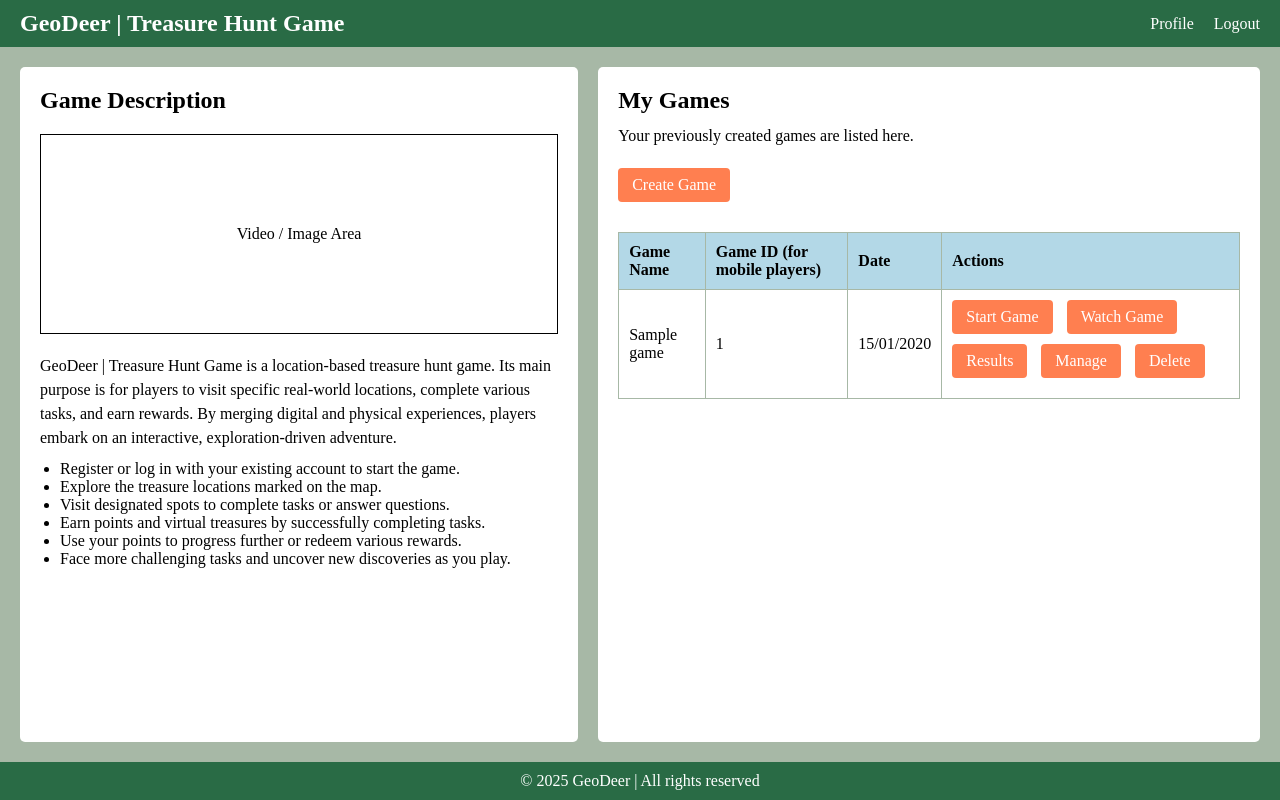
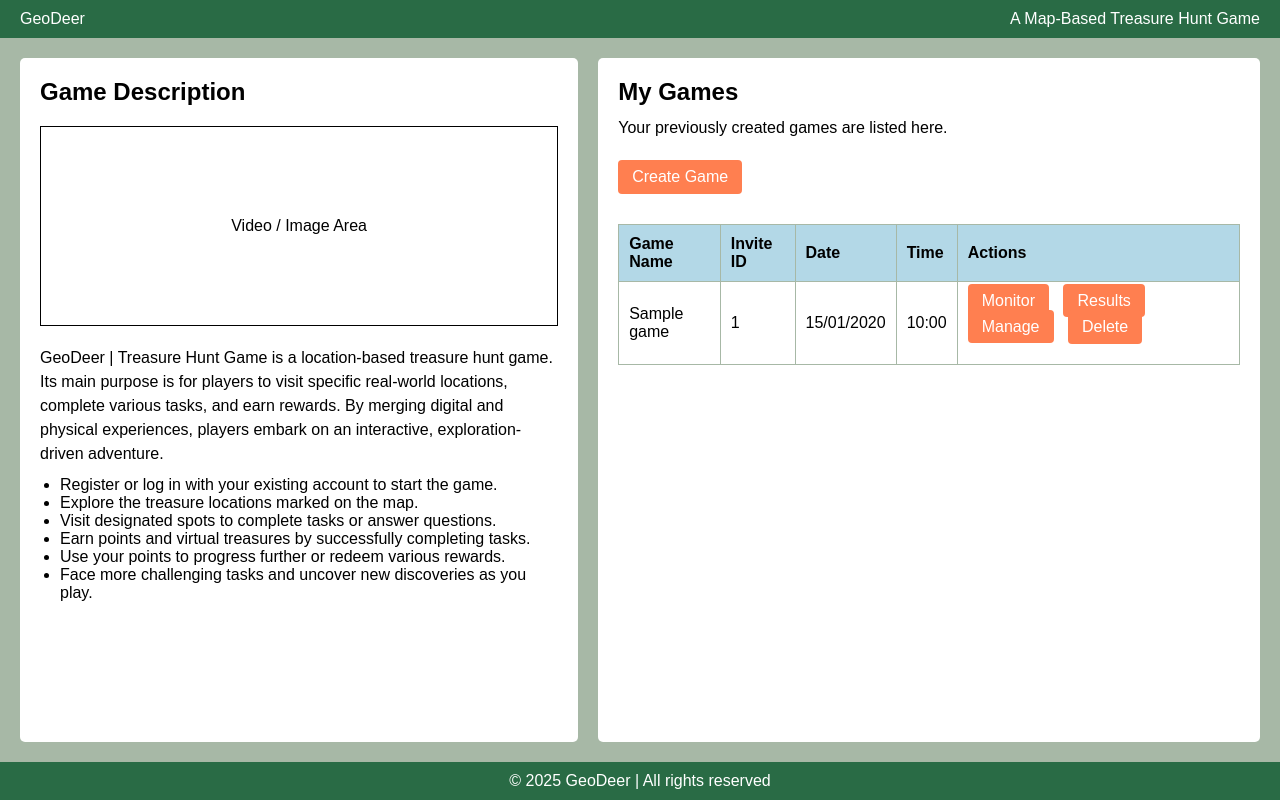
Before and after one commit to GeoDeer/geodeer-server, a Django app: template game/templates/game/main_menu.html in a window 1280 px wide. Run offline with Django 5.2, Linux system fonts and the light colour scheme; the template is opened without the code that fills it: values that come from a table or form of the project are taken from there, others are empty; tables that the repository leaves empty hold one stand-in row (values such as "Sample post").

Commit message:
main_menu

```diff
--- a/GeoDeer/urls.py
+++ b/GeoDeer/urls.py
@@ -21,6 +21,7 @@ from game import views
 urlpatterns = [
     path('admin/', admin.site.urls),
     path('', views.auth, name='auth_page'),
+    path('main-menu/<int:creator_id>/', views.main_menu, name='main_menu'),
     path('game/', include('game.urls')),
     path('api/', include('mobile.urls')),
 ]
--- a/game/templates/game/main_menu.html
+++ b/game/templates/game/main_menu.html
@@ -10,7 +10,7 @@
       margin: 0;
       padding: 0;
       box-sizing: border-box;
-      font-family: "Times New Roman", Times, serif;
+      font-family: "Poppins", sans-serif;
     }
 
     /* Color Variables */
@@ -126,11 +126,13 @@
       margin-right: 10px;
       margin-bottom: 10px;
       transition: opacity 0.3s;
+      text-decoration: none;
     }
 
     button:hover,
     .btn:hover {
       opacity: 0.8;
+      text-decoration: none;
     }
 
     /* Games Table */
@@ -161,13 +163,18 @@
 </head>
 <body>
   <!-- Header -->
-  <header id="header">
+  {% comment %} <header id="header">
     <h1>GeoDeer | Treasure Hunt Game</h1>
     <div class="header-right">
       <a href="#">Profile</a>
       <a href="#">Logout</a>
     </div>
-  </header>
+  </header> {% endcomment %}
+
+  <div id="header">
+    <div>GeoDeer</div>
+    <div>A Map-Based Treasure Hunt Game</div>
+  </div>
 
   <!-- Main Content -->
   <main id="main-content">
@@ -194,15 +201,17 @@
 <section id="right-panel">
   <h2>My Games</h2>
   <p>Your previously created games are listed here.</p>
-  <div style="margin-bottom: 10px;">
-    <button>Create Game</button>
-  </div>
+  <form method="post" style="margin-bottom: 10px;">
+    {% csrf_token %}
+    <button type="submit">Create Game</button>
+  </form>
   <table>
     <thead>
       <tr>
         <th>Game Name</th>
-        <th>Game ID (for mobile players)</th>
+        <th>Invite ID</th>
         <th>Date</th>
+        <th>Time</th>
         <th>Actions</th>
       </tr>
     </thead>
@@ -210,21 +219,30 @@
       {% for game in games %}
       <tr>
         <td>{{ game.game_name }}</td>
-        <!-- Örnek olarak mobile oyuncular için invite_id kullanılıyor -->
         <td>{{ game.invite_id }}</td>
-        <!-- Tarih bilgisini d/m/Y formatında gösteriyoruz -->
         <td>{{ game.start_date_time|date:"d/m/Y" }}</td>
+        <td>{{ game.start_date_time|date:"H:i" }}</td>
         <td>
-          <button>Start Game</button>
-          <button>Watch Game</button>
-          <button>Results</button>
-          <button>Manage</button>
-          <button>Delete</button>
+          <a href="{% url 'monitor' creator_id=creator_id pk=game.game_id %}"
+             class="btn">Monitor</a>
+          <a href="{% url 'results' game_id=game.game_id %}"
+             class="btn">Results</a>
+          <a href="{% url 'create_manage' creator_id=creator_id game_id=game.game_id %}"
+             class="btn">Manage</a>
+          <form method="post" style="display:inline;">
+            {% csrf_token %}
+            <button type="submit"
+                    name="delete_game"
+                    value="{{ game.game_id }}"
+                    class="btn">
+              Delete
+            </button>
+          </form>
         </td>
       </tr>
       {% empty %}
       <tr>
-        <td colspan="4">No games found.</td>
+        <td colspan="5">No games found or loading.</td>
       </tr>
       {% endfor %}
     </tbody>
--- a/game/urls.py
+++ b/game/urls.py
@@ -4,8 +4,7 @@ from . import views
 urlpatterns = [
     path('login/', views.login_view, name='login'),
     path('register/', views.register_view, name='register'),
-    path('main-menu/<int:creator_id>', views.main_menu, name='main_menu'),
-    path('create-manage/<int:creator_id>/<int:game_id>/', views.create_manage, name='create_manage'),
-    path('monitor/<int:pk>/<int:creator_id>/', views.monitor, name='monitor'),
-    path('results/<int:game_id>/', views.results, name='results'),
+    path('<int:creator_id>/<int:game_id>/create-manage/', views.create_manage, name='create_manage'),
+    path('<int:creator_id>/<int:pk>/monitor/', views.monitor, name='monitor'),
+    path('<int:game_id>/results/', views.results, name='results'),
 ]
```
Also changed, not shown: game/views.py (+23 -1 lines).
